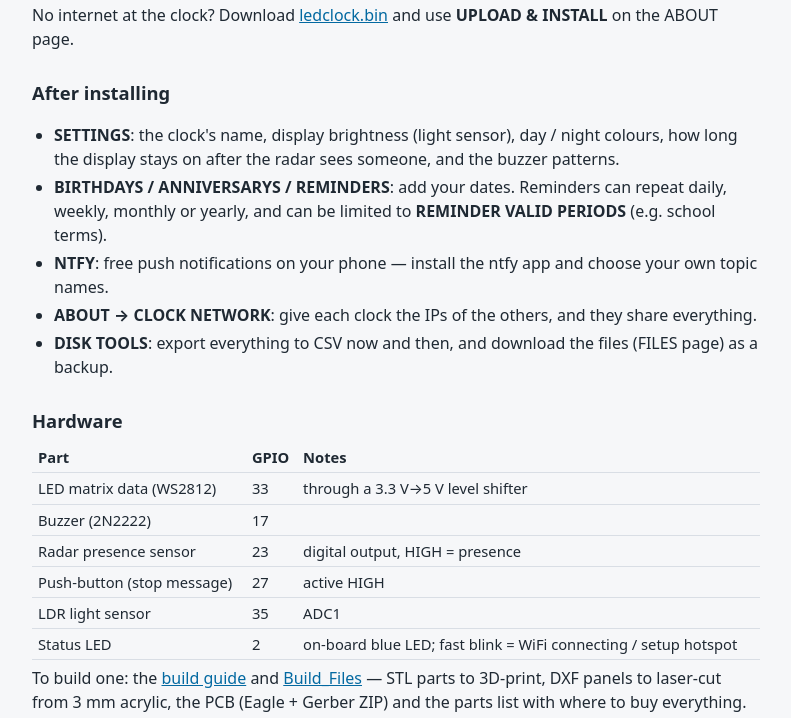
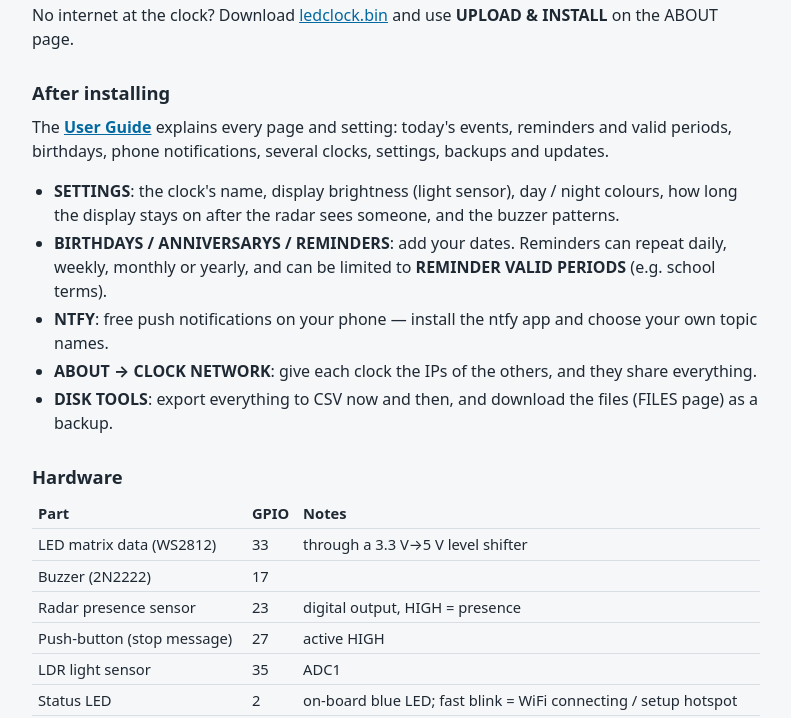
Before and after one commit to 777BDVGP/LED_Display_Board, a plain HTML site: page docs/index.html in a window 1280 px wide. Shown: the part 942-1660 px from the top of the page, without its empty margins (244-1035 px from the left). Drawn offline with Linux system fonts and the light colour scheme.

Commit message:
Add USER_GUIDE.md: every page, setting and feature; link from README and site
Co-Authored-By: Claude Opus 5.5 <noreply@anthropic.com>

```diff
--- a/docs/index.html
+++ b/docs/index.html
@@ -73,6 +73,9 @@ download leaves the old firmware running.</p>
 <b>UPLOAD &amp; INSTALL</b> on the ABOUT page.</p>
 
 <h2>After installing</h2>
+<p>The <a href="https://github.com/777BDVGP/LED_Display_Board/blob/main/USER_GUIDE.md"><b>User Guide</b></a> explains every
+page and setting: today's events, reminders and valid periods, birthdays, phone notifications, several clocks,
+settings, backups and updates.</p>
 <ul>
 <li><b>SETTINGS</b>: the clock's name, display brightness (light sensor), day / night colours, how long the
     display stays on after the radar sees someone, and the buzzer patterns.</li>
```
Also changed, not shown: 2 other files.
